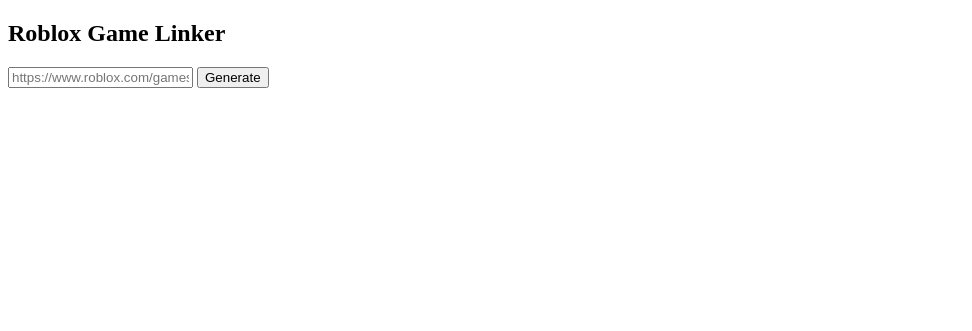
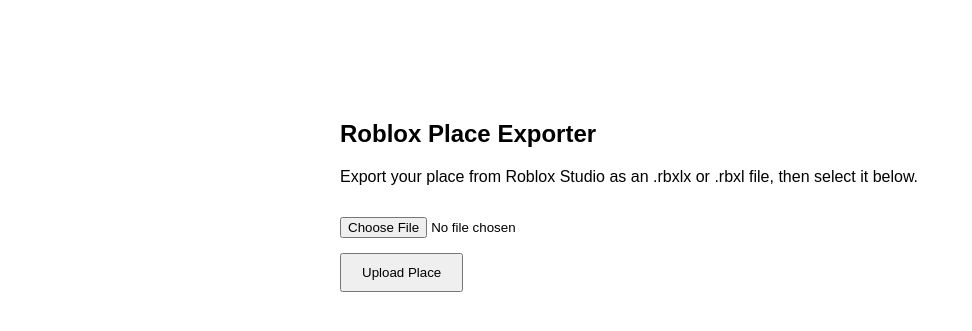
Before and after one commit to talmadge537-creator/game-linker, a website: page index.html in a window 1280 px wide. Shown: the whole page, without its empty margins (0-972 px from the left). Drawn offline with Linux system fonts and the light colour scheme.

Commit message:
Update index.html

```diff
--- a/index.html
+++ b/index.html
@@ -3,68 +3,104 @@
 <head>
     <meta charset="UTF-8">
     <meta name="viewport" content="width=device-width, initial-scale=1.0">
-    <title>Roblox Game Linker</title>
+    <title>Roblox Place Exporter</title>
+
+    <style>
+        body {
+            font-family: Arial, sans-serif;
+            max-width: 600px;
+            margin: 80px auto;
+            padding: 20px;
+        }
+
+        input {
+            margin: 15px 0;
+        }
+
+        button {
+            padding: 10px 20px;
+            cursor: pointer;
+        }
+
+        #status {
+            margin-top: 15px;
+        }
+    </style>
 </head>
 
 <body>
 
-    <h2>Roblox Game Linker</h2>
+    <h2>Roblox Place Exporter</h2>
+
+    <p>
+        Export your place from Roblox Studio as an .rbxlx or .rbxl file,
+        then select it below.
+    </p>
 
     <input
-        id="link"
-        type="text"
-        placeholder="https://www.roblox.com/games/4623386862/Piggy"
+        id="placeFile"
+        type="file"
+        accept=".rbxlx,.rbxl"
     >
 
-    <button onclick="enviar()">Generate</button>
+    <br>
+
+    <button id="uploadButton">
+        Upload Place
+    </button>
+
+    <p id="status"></p>
 
     <script>
-        async function enviar() {
-            const link = document.getElementById("link").value.trim();
+        const SERVER =
+            "https://game-linker-a90z.onrender.com";
 
-            const match = link.match(/games\/(\d+)/);
+        const fileInput = document.getElementById("placeFile");
+        const button = document.getElementById("uploadButton");
+        const status = document.getElementById("status");
 
-            if (!match) {
-                alert("Invalid Roblox game link");
+        button.addEventListener("click", async () => {
+            const file = fileInput.files[0];
+
+            if (!file) {
+                status.textContent = "Select an .rbxlx or .rbxl file first.";
                 return;
             }
 
-            const placeId = match[1];
+            const formData = new FormData();
+            formData.append("place", file);
+
+            button.disabled = true;
+            status.textContent = "Uploading...";
 
             try {
-                const res = await fetch(
-                    "https://game-linker-a90z.onrender.com/gerar",
+                const response = await fetch(
+                    SERVER + "/upload",
                     {
                         method: "POST",
-                        headers: {
-                            "Content-Type": "application/json"
-                        },
-                        body: JSON.stringify({ placeId })
+                        body: formData
                     }
                 );
 
-                if (!res.ok) {
-                    throw new Error(`HTTP ${res.status}`);
+                const data = await response.json();
+
+                if (!response.ok) {
+                    throw new Error(data.error || "Upload failed.");
                 }
 
-                const blob = await res.blob();
-                const url = URL.createObjectURL(blob);
+                status.textContent =
+                    "Upload complete! Downloading your place...";
 
-                const a = document.createElement("a");
-                a.href = url;
-                a.download = "game.rbxlx";
-
-                document.body.appendChild(a);
-                a.click();
-                a.remove();
-
-                URL.revokeObjectURL(url);
+                window.location.href = SERVER + "/download";
 
             } catch (error) {
                 console.error(error);
-                alert("Error connecting to the server.");
+                status.textContent =
+                    "Error: " + error.message;
+            } finally {
+                button.disabled = false;
             }
-        }
+        });
     </script>
 
 </body>
```
